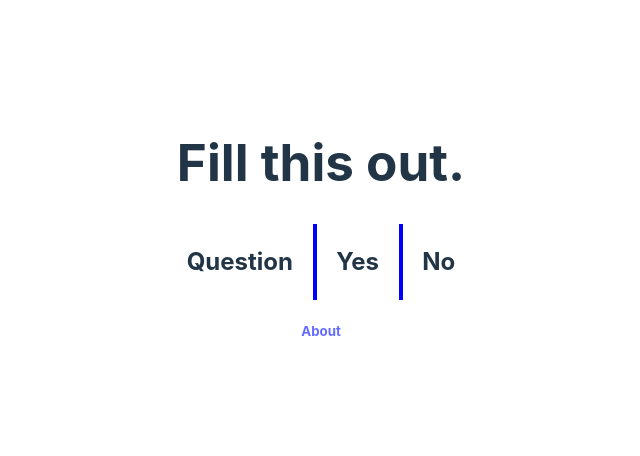
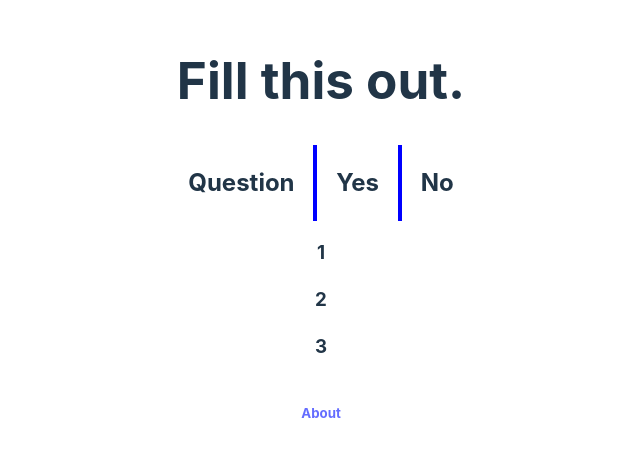
Before and after one commit to Erodri6z/shouldIBuy, a React (Vite) app: page /survey in a window 1280 px wide. Shown: the part 168-624 px from the top of the page, without its empty margins (319-959 px from the left). Built offline with nearby package versions, Linux system fonts and the light colour scheme.

Commit message:
add a way to get the chart questions done

```diff
--- a/src/pages/Survey/survey.css
+++ b/src/pages/Survey/survey.css
@@ -1,3 +1,7 @@
+.survey{
+  border: solid 2px white;
+}
+
 .chart-legend{
   display: flex;
   justify-content: space-around;
--- a/src/pages/Survey/survey.jsx
+++ b/src/pages/Survey/survey.jsx
@@ -3,10 +3,19 @@ import './survey.css'
 
 
 const Survey = () => {
+  let questions = [{
+    q:'1'
+  },{
+    q:'2'
+  },{
+    q:'3'
+  }]
+
   return (
+    <>
     <div>
       <h1>Fill this out.</h1>
-      <div className="">
+      <div className="survey">
         <div className="chart-legend">
           <h2>Question</h2>
           <span></span>
@@ -14,8 +23,16 @@ const Survey = () => {
           <span></span>
           <h2>No</h2>
         </div>
+        {
+          questions.map(q =>
+            <div key={q.q}>
+              <h3>{q.q}</h3>
+            </div>
+          )
+        }
       </div>
     </div>
+  </>
   )
 }
 
```
